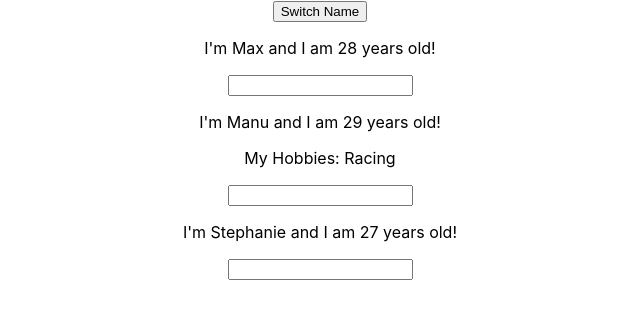
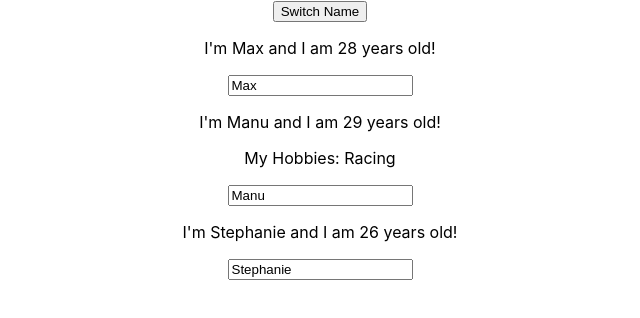
Before and after one commit to kanderson425/React_The_Complete_Guide, a React (Create React App) app in the folder react-complete-guide/: page / in a window 1280 px wide. Shown: the part 118-436 px from the top of the page, without its empty margins (320-960 px from the left). Built offline with nearby package versions, Linux system fonts and the light colour scheme.

Commit message:
Adds two binding in the Person.js file in the form of the default input value

```diff
--- a/react-complete-guide/src/App.js
+++ b/react-complete-guide/src/App.js
@@ -67,7 +67,7 @@
     persons: [
       {name: 'Max', age: 28},
       {name: 'Manu', age: 29},
-      {name: 'Stephanie', age: 27}
+      {name: 'Stephanie', age: 26}
     ],
     otherState: 'some other value'
   };
@@ -81,7 +81,17 @@
       persons: [
         {name: newName, age: 28},
         {name: 'Manu', age: 29},
-        {name: 'Stephanie', age: 27}
+        {name: 'Stephanie', age: 26}
+      ]
+    })
+  }
+
+  nameChangedHandler = (event) => {
+    this.setState( {
+      persons: [
+        {name: 'Max', age: 28},
+        {name: event.target.value, age: 29},
+        {name: 'Stephanie', age: 26}
       ]
     })
   }
@@ -99,8 +109,8 @@
       <Person
         name={this.state.persons[1].name}
         age={this.state.persons[1].age}
-        click={this.switchNameHandler.bind(this, 'Max!')} >
-          My Hobbies: Racing
+        click={this.switchNameHandler.bind(this, 'Max!')}
+        changed={this.nameChangedHandler}> My Hobbies: Racing
       </Person>
       <Person
         name={this.state.persons[2].name}
--- a/react-complete-guide/src/Person/Person.js
+++ b/react-complete-guide/src/Person/Person.js
@@ -9,7 +9,7 @@
         <div>
             <p onClick={props.click}>I'm {props.name} and I am {props.age} years old!</p>
             <p>{props.children}</p>
-            <input type="text" />
+            <input type="text" onChange={props.changed} value={props.name}/>
 
 
         </div>
```
